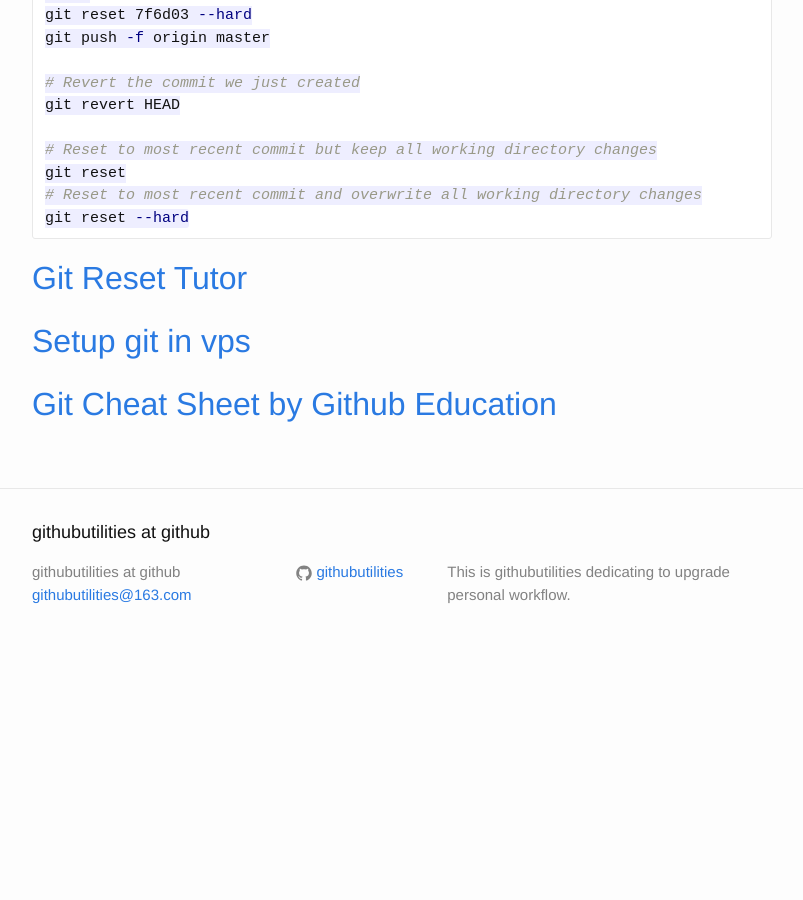
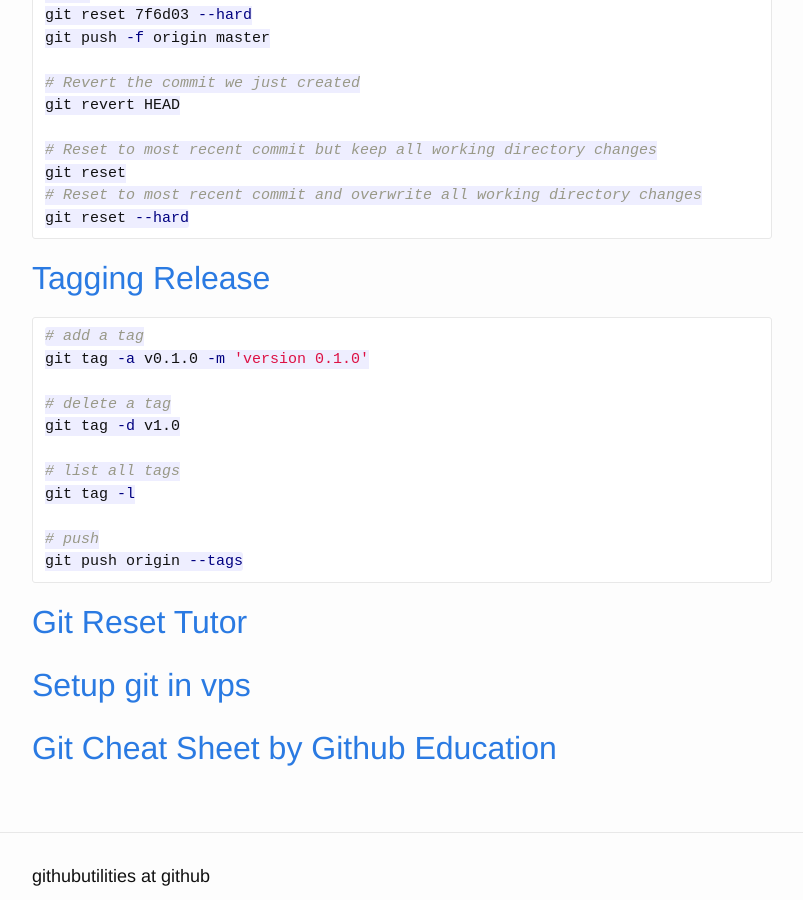
Before and after one commit to githubutilities/githubutilities.github.io, a Jekyll site: the page built from _posts/2015-01-22-personal-git-command-cheat-sheet.markdown, in a window 1280 px wide and 900 px high, scrolled down 3339 px. Shown: the whole window, without its empty margins (238-1041 px from the left). Built offline with Jekyll 4.4.1, drawn with Linux system fonts in a browser that asks for light colours; Markdown is read by kramdown in place of the engine named in the settings; before the commit the page ends 4005 px from its top, so only the background shows below that.

Commit message:
add git tag

````diff
--- a/_posts/2015-01-22-personal-git-command-cheat-sheet.markdown
+++ b/_posts/2015-01-22-personal-git-command-cheat-sheet.markdown
@@ -166,6 +166,23 @@ git reset
 git reset --hard
 ```
 
+
+## [Tagging Release](http://git-scm.com/book/en/v2/Git-Basics-Tagging)
+
+```sh
+# add a tag
+git tag -a v0.1.0 -m 'version 0.1.0'
+
+# delete a tag
+git tag -d v1.0
+
+# list all tags
+git tag -l
+
+# push
+git push origin --tags
+```
+
 ## [Git Reset Tutor](https://www.atlassian.com/zh/git/tutorial/undoing-changes#!reset)
 ## [Setup git in vps]({% post_url 2015-01-21-git-server-on-vps %})
 ## [Git Cheat Sheet by Github Education](https://education.github.com/git-cheat-sheet-education.pdf)
````
